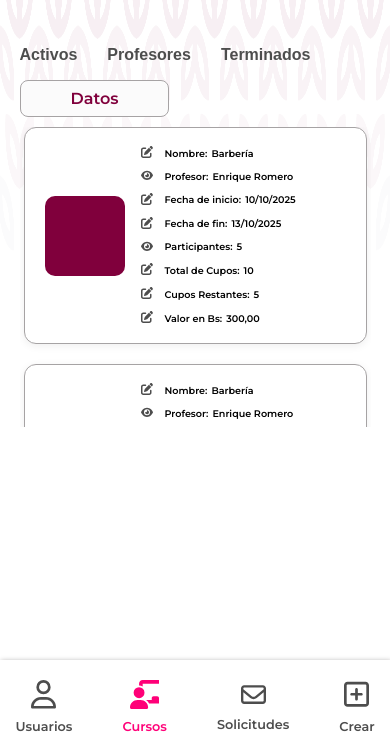
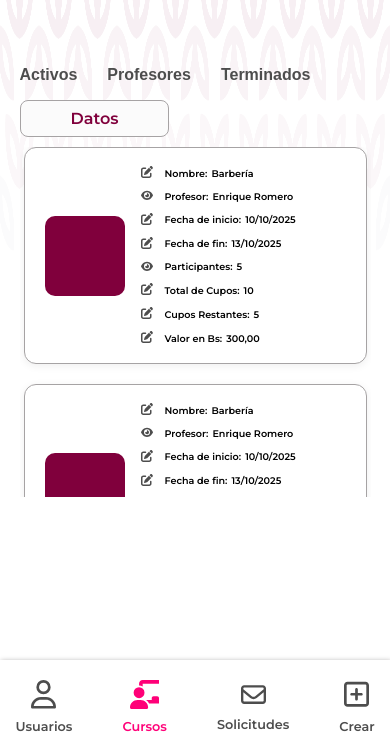
Before and after one commit to Emcahell/imaf-project, a PHP site: page /pages/admin/cursos.html in a window 390 px wide. Shown: the part 90-844 px from the top of the page. Run offline with PHP 8.4, Linux system fonts and the light colour scheme.

Commit message:
me rindo2

```diff
--- a/styles/cursos.css
+++ b/styles/cursos.css
@@ -49,7 +49,7 @@ nav {
 
 .right-column {
   width: 80%;
-  height: 400px;
+  height: 80%;
 }
 
 .right-bottom {
@@ -180,6 +180,7 @@ nav {
   .right-column {
     height: auto;
     min-height: 0;
+    padding: 20px 0px;
   }
   .card-info {
     flex-direction: column;
@@ -189,7 +190,7 @@ nav {
   .cards-area {
     grid-template-columns: 1fr;
     height: max-content;
-    max-height: 300px; /* Ajusta este valor según lo que prefieras en mobile */
+    max-height: 350px; /* Ajusta este valor según lo que prefieras en mobile */
     overflow-y: auto;
     padding: 0 4px;
   }
```
